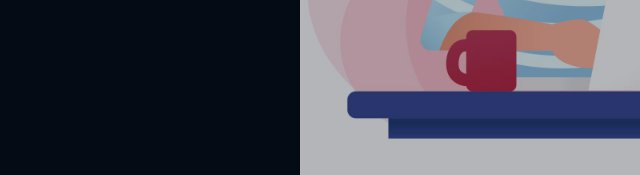
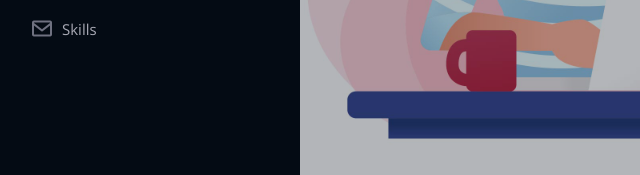
Before and after one commit to GrazewalSingh07/Portfolio, a plain HTML site: page index.html in a window 1280 px wide. Shown: the part 534-709 px from the top of the page, 0-640 px from the left. Drawn offline with nearby package versions, Linux system fonts and the light colour scheme.

Commit message:
Update index.html

```diff
--- a/index.html
+++ b/index.html
@@ -61,6 +61,7 @@
           <li><a href="#resume" class="nav-link scrollto"><i class="bx bx-file-blank"></i> <span>Resume</span></a></li>
           <li><a href="#portfolio" class="nav-link scrollto"><i class="bx bx-book-content"></i> <span>Projects</span></a></li>
           <li><a href="#contact" class="nav-link scrollto"><i class="bx bx-envelope"></i> <span>Contact</span></a></li>
+          <li><a href="#skills" class="nav-link scrollto"><i class="bx bx-envelope"></i> <span>Skills</span></a></li>
         </ul>
       </nav><!-- .nav-menu -->
     </div>
```
